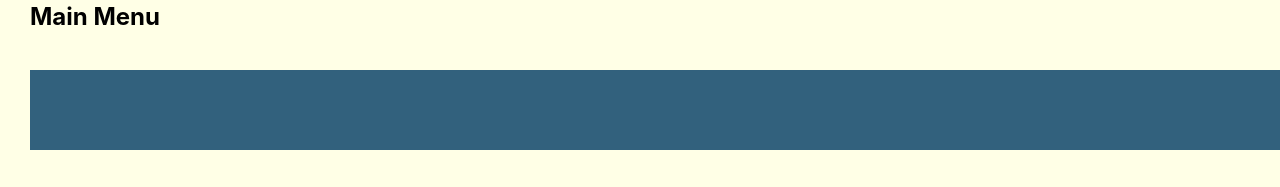
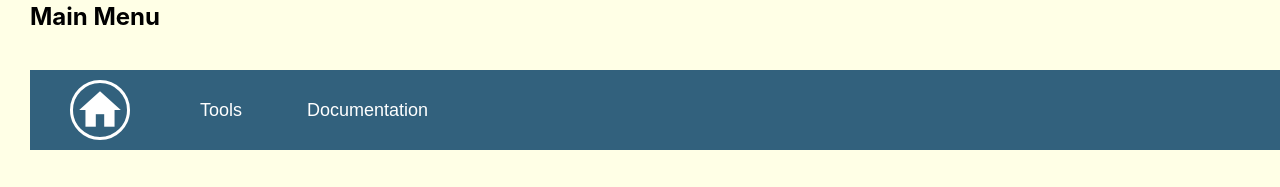
Before and after one commit to regulondbunam/Component-Repository, a React (Create React App) app: page /RegulonDB-web in a window 1280 px wide. Shown: the part 2418-2605 px from the top of the page. Built offline with nearby package versions, Linux system fonts and the light colour scheme.

Commit message:
add mainMenu Component

```diff
--- a/src/sites/RegulonDB-web.js
+++ b/src/sites/RegulonDB-web.js
@@ -1,13 +1,18 @@
 import React from 'react';
 import Cover from '../ui-components/regulonDB-web/Cover'
 import MainMenu from '../ui-components/regulonDB-web/MainMenu'
+import mainMenu_data from './resources/mainmenu.json'
 
 const urlVideo = "https://dl.dropboxusercontent.com/s/77wgabtmnyox8i8/Bacteria%20under%20the%20Microscope%20%28E%20%20coli%20and%20S%20%20aureus%29%5B2%5D.mp4?dl=0"
 const BacteriaVid = "https://dl.dropboxusercontent.com/s/zoojwulu5p1wfrm/Bacteria.mp4?dl=0"
 const imgen = 'https://wallpapercave.com/wp/RHSDmyY.jpg'
 const img = 'https://images.unsplash.com/uploads/14114005966624c90b007/60cc31c4?ixlib=rb-1.2.1&ixid=eyJhcHBfaWQiOjEyMDd9&w=1000&q=80'
 
+
+
 export default function BasicInput() {
+
+    const dataMenu = mainMenu_data.mainmenu
 
     return (
         <div>
@@ -25,7 +30,7 @@ export default function BasicInput() {
             <br />
             <h2>Main Menu</h2>
             <br />
-            <MainMenu />
+            <MainMenu dataMenu={dataMenu}/>
             <br />
             <br />
         </div>
--- /dev/null
+++ b/src/sites/resources/mainmenu.json
@@ -0,0 +1,58 @@
+{
+    "mainmenu": [
+        {
+            "title": "HOME_BUTTON",
+            "type": "HOME",
+            "link": "/home"
+        },
+        {
+            "title": "Tools",
+            "type": "MENU",
+            "options": [
+                {
+                    "title": "BROWSING",
+                    "link": "/browsing",
+                    "options": [
+                        {
+                            "title": "Drawing Traces Tool",
+                            "link" : "/dttool"
+                        },
+                        {
+                            "title": "Tracks (Gbrowser)",
+                            "link" : "/gbrowser"
+                        }
+                    ]
+                },
+                {
+                    "title": "External",
+                    "link": "/external",
+                    "options": [
+                        {
+                            "title": "RSA Tools",
+                            "link" : ""
+                        },
+                        {
+                            "title": "Gene Context Tool",
+                            "link" : "/gbrowser"
+                        }
+                    ]
+                }
+            ]
+        },
+        {
+            "title": "Documentation",
+            "type": "MENU",
+            "link": "/doc",
+            "options":[
+                {
+                    "title": "Docs",
+                    "link": "/docs"
+                },
+                {
+                    "title": "manual",
+                    "link": "/maual"
+                }
+            ]
+        }
+    ]
+}
--- a/src/ui-components/basicInput/buttons/IconButton.js
+++ b/src/ui-components/basicInput/buttons/IconButton.js
@@ -119,11 +119,12 @@ export default class IconButton extends Component {
         const {
             active,
             icon,
-            style
+            style,
+            iconStyle
         } = this.props;
             return (
                 <button style={style} className={selectStyle(active)} onClick={this.handleOnClickLink}>
-                    <i className="material-icons">{icon}</i>
+                    <i className="material-icons" style={iconStyle}>{icon}</i>
                 </button>
             )
 
--- a/src/ui-components/regulonDB-web/mainMenu/MainMenu.js
+++ b/src/ui-components/regulonDB-web/mainMenu/MainMenu.js
@@ -1,14 +1,18 @@
 import React, { Component } from 'react';
+import Button, {IconButton} from '../../basicInput/Buttons'
 import './Style.css'
 
-export default class CoverImg extends Component {
+export default class MainMenu extends Component {
     render() {
+        const{
+            dataMenu
+        } = this.props
 
         const MENUBAR = MenuBar
 
         return(
             <div>
-               <MENUBAR />
+               <MENUBAR menus={dataMenu}/>
             </div>
         )
     }
@@ -17,12 +21,49 @@ export default class CoverImg extends Component {
 
 class MenuBar extends Component{
     render() {
+        const {
+            menus
+        } = this.props
+
+        console.log(menus)
 
         return(
             <div className="menuBar-Component">
+                {
+                    menus.map(function(menu){
+                        console.log(menu.type)
+                        switch(menu.type){
+                            case "HOME":
+                                return HOME_BUTTON()
+                            default:
+                                return MENU_BUTTON(menu.title)
+                        }
+
+                    }
+
+                    )
+                }
+
             </div>
         )
     }
+}
+const buttonHomeStyle = {width:"60px",height:"60px", border: "solid 3px #ffffff"}
+const iconStyle = {fontSize: "50px"}
+function HOME_BUTTON(){
+    return(
+        <div className="menuBar-Home">
+                    <IconButton icon={"home"} style={buttonHomeStyle} iconStyle={iconStyle}/>
+                </div>
+    )
+}
+const buttonMenuStyle = {fontSize: "18px", height: "80px"}
+function MENU_BUTTON(title){
+    return(
+        <div className="menuBar-Menu">
+            <Button label={title} style={buttonMenuStyle}/>
+        </div>
+    )
 }
 
 class MenuBody extends Component{
--- a/src/ui-components/regulonDB-web/mainMenu/Style.css
+++ b/src/ui-components/regulonDB-web/mainMenu/Style.css
@@ -3,3 +3,14 @@
     height: 80px;
     background-color: #32617d;
   }
+.menuBar-Home{
+  padding-top: 10px;
+  padding-left: 40px;
+  padding-right: 35px;
+  float: left;
+}
+
+.menuBar-Menu{
+  padding-left: 5px;
+  float: left;
+}
```
